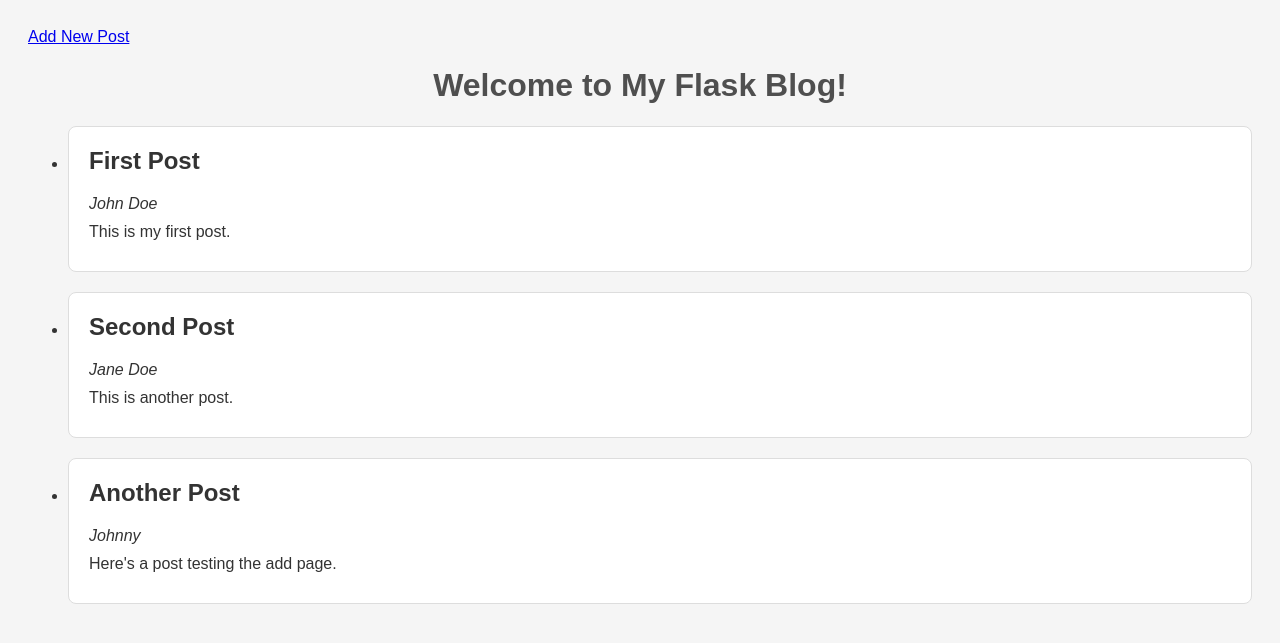
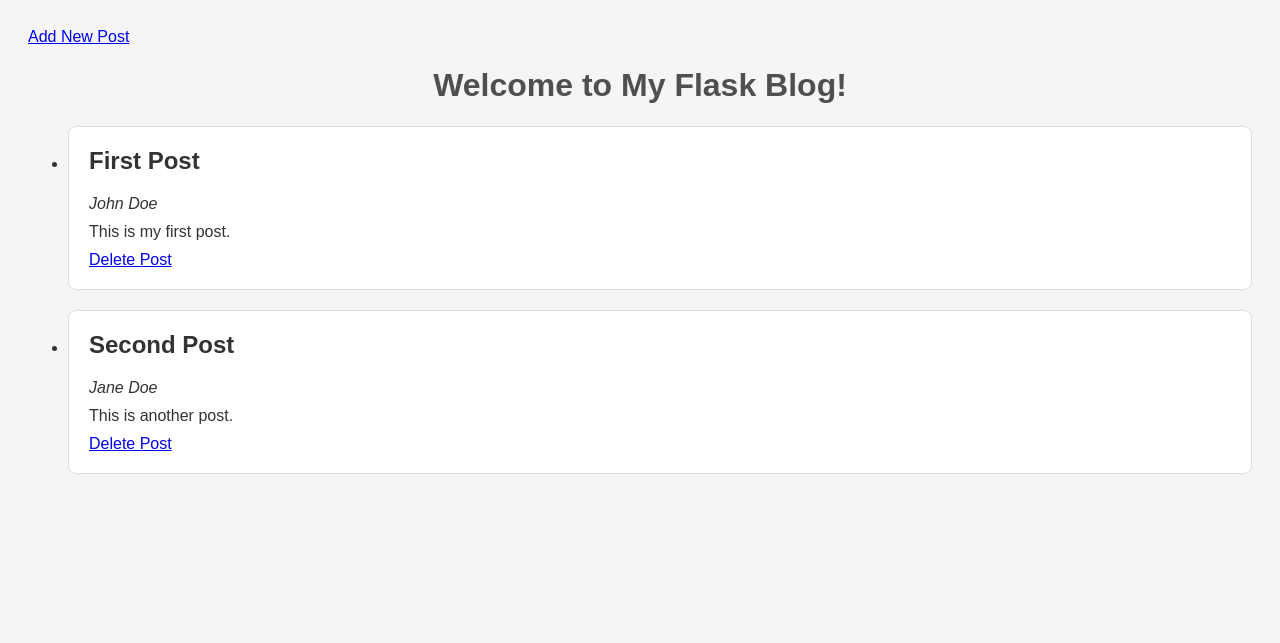
Before and after one commit to rongoods/flask-blog, a Flask app: page / in a window 1280 px wide. Shown: the top 643 px of the page. Run offline with Flask 3, Linux system fonts and the light colour scheme.

Commit message:
delete posts button

```diff
--- a/app.py
+++ b/app.py
@@ -10,9 +10,7 @@ def load_posts():
         return json.load(file)
 
 
-def save_post(new_post):
-    posts = load_posts()
-    posts.append(new_post)
+def save_posts(posts):
     with open('blog_posts.json', 'w') as file:
         json.dump(posts, file, indent=4)
 
@@ -33,10 +31,21 @@ def add():
             "title": request.form['title'],
             "content": request.form['content']
         }
-        save_post(new_post)
+        save_posts(new_post)
         return redirect(url_for('index'))
     return render_template('add.html')
 
 
+@app.route('/delete/<int:post_id>')
+def delete(post_id):
+    posts = load_posts()
+    updated_posts = [post for post in posts if post['id'] != post_id]
+
+    if len(updated_posts) == len(posts):
+        return "Post not found", 404
+    save_posts(updated_posts)
+    return redirect(url_for('index'))
+
+
 if __name__ == '__main__':
     app.run(host="0.0.0.0", port=5000, debug=True)
--- a/blog_posts.json
+++ b/blog_posts.json
@@ -10,11 +10,5 @@
         "author": "Jane Doe",
         "title": "Second Post",
         "content": "This is another post."
-    },
-    {
-        "id": 3,
-        "author": "Johnny",
-        "title": "Another Post",
-        "content": "Here's a post testing the add page."
     }
 ]
--- a/templates/index.html
+++ b/templates/index.html
@@ -7,7 +7,7 @@
     <link rel="stylesheet" href="{{ url_for('static', filename='style.css') }}">
 </head>
 <body>
-    <a href='/add'>Add New Post</a>
+    <a href="/add">Add New Post</a>
     <h1>Welcome to My Flask Blog!</h1>
     <ul>
         {% for post in posts %}
@@ -16,6 +16,7 @@
                     <h2>{{ post. title }}</h2>
                     <p><em>{{ post.author }}</em></p>
                     <p>{{ post.content }}</p>
+                    <a href="/delete/{{ post.id }}">Delete Post</a>
                 </div>
             </li>
         {% endfor %}
```
